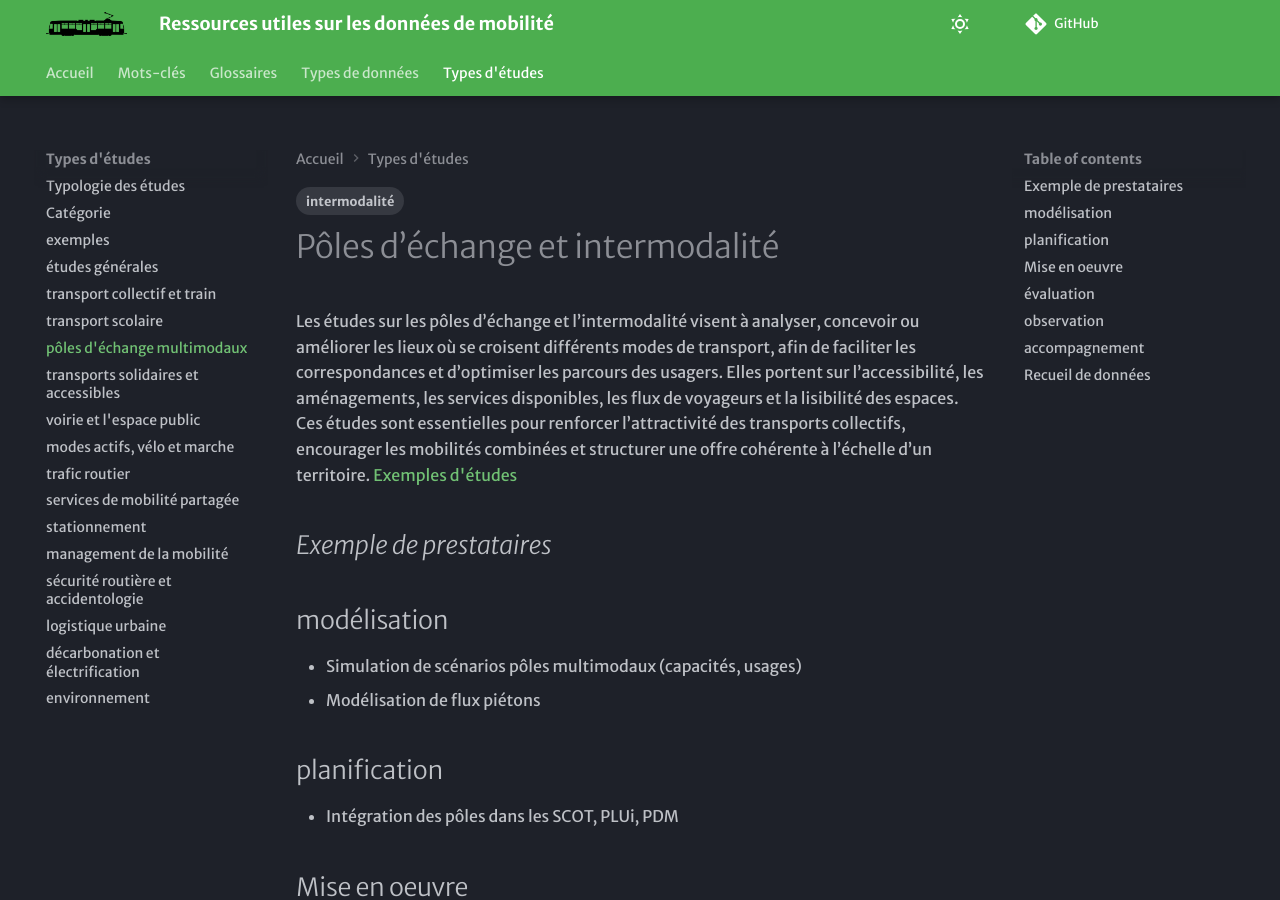
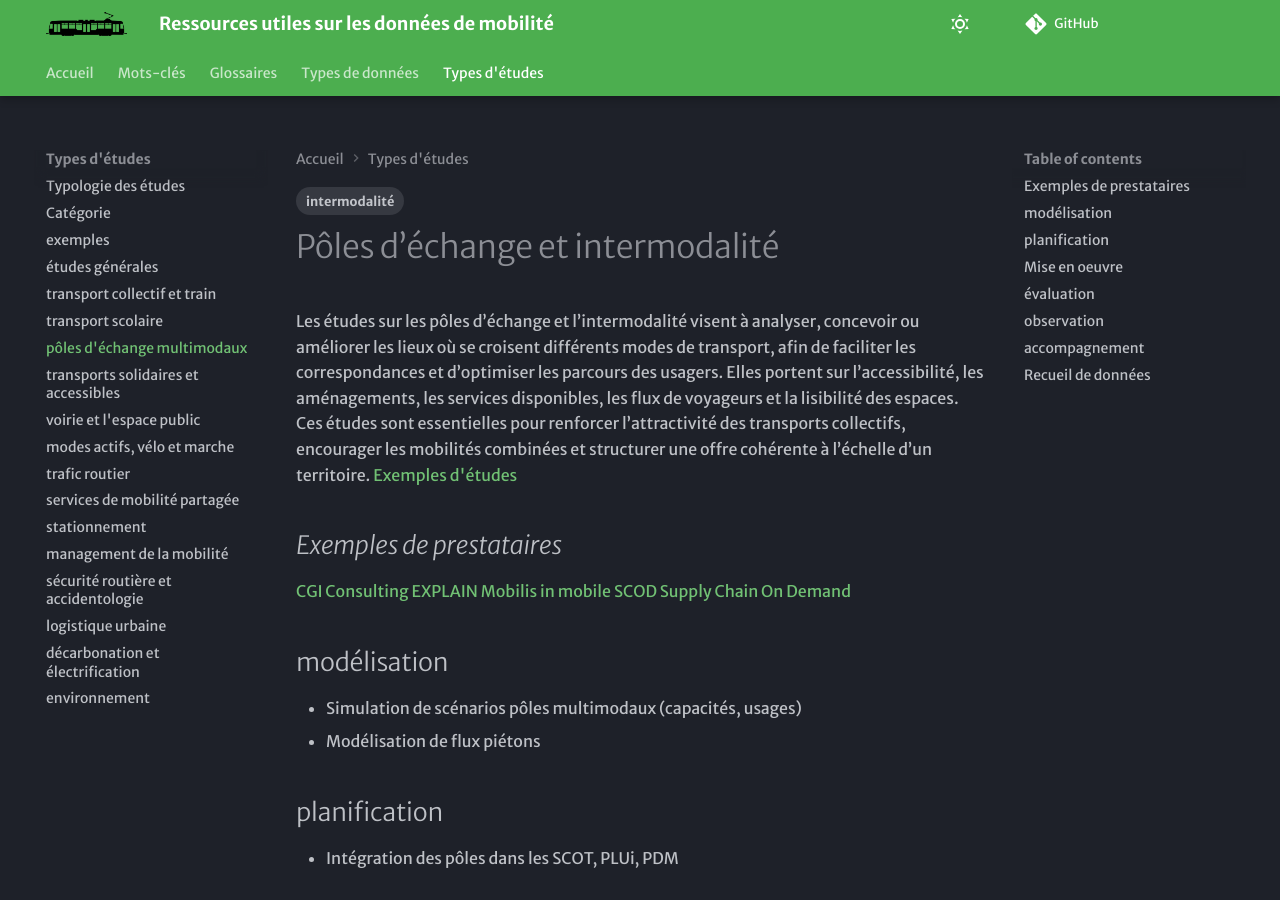
Before and after one commit to xdurang/mobscidat, an MkDocs documentation site: the page built from docs/type_etudes/TE_PEM.md, in a window 1280 px wide and 900 px high. Built offline with MkDocs 1.6.1 and Material for MkDocs 9.7.7, drawn with Linux system fonts in a browser that asks for light colours; some web fonts are replaced; comment, search, counter and statistics services are not loaded.

Commit message:
Update TE_PEM.md

```diff
--- a/docs/type_etudes/TE_PEM.md
+++ b/docs/type_etudes/TE_PEM.md
@@ -7,8 +7,8 @@ tags:
 # Pôles d’échange et intermodalité
 Les études sur les pôles d’échange et l’intermodalité visent à analyser, concevoir ou améliorer les lieux où se croisent différents modes de transport, afin de faciliter les correspondances et d’optimiser les parcours des usagers. Elles portent sur l’accessibilité, les aménagements, les services disponibles, les flux de voyageurs et la lisibilité des espaces. Ces études sont essentielles pour renforcer l’attractivité des transports collectifs, encourager les mobilités combinées et structurer une offre cohérente à l’échelle d’un territoire.
 [Exemples d'études](https://documentsmarches.francemobilites.fr/Search/?sort=score&sortOrder=desc&highlight=true&facet=true&r=1&f_type=DOCUMENT&l_property.FMCode.PublicContractClass.natureOfPrestations_string=25&l_property.FMCode.PublicContractClass.metierIndex_string=40&text=Environnement%20OU%20bruit%20OU%20%22qualit%C3%A9%20de%20l%27air%22%20OU%20CO2&f_property.FMCode.PublicContractClass.natureOfPrestations_string=Etude%20service)
-## _Exemple de prestataires_
-
+## _Exemples de prestataires_
+[CGI Consulting](https://www.cgi.com/france/fr-fr/secteur/transport) [EXPLAIN](http://www.explainconsultancy.com/fr/) [Mobilis in mobile](https://mobilis-etudes.fr/) [SCOD Supply Chain On Demand](https://www.sc-od.fr/)
 ## modélisation
 - Simulation de scénarios pôles multimodaux (capacités, usages)
 - Modélisation de flux piétons
```
